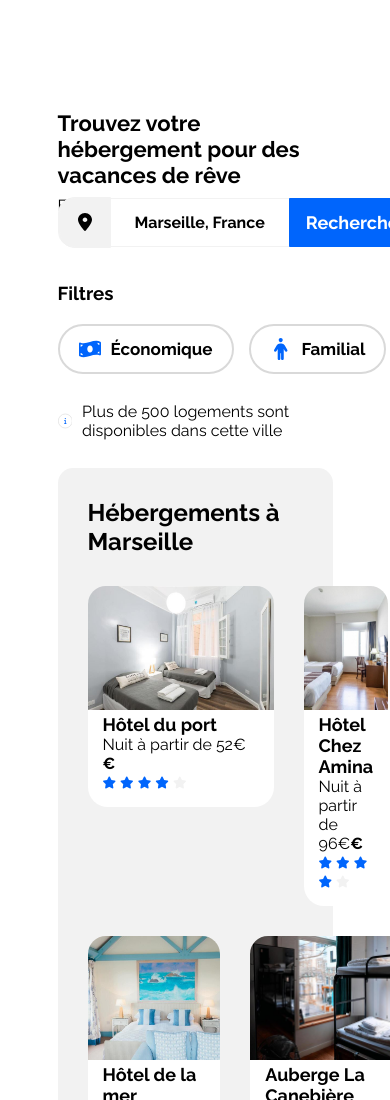
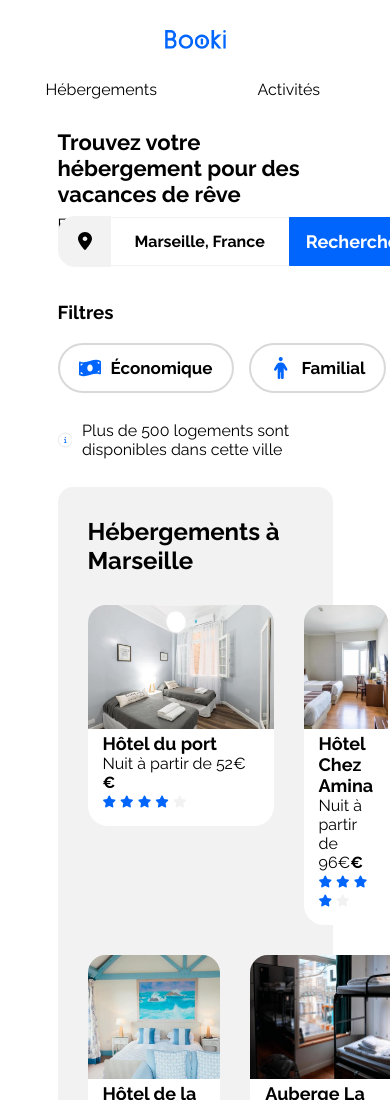
Before and after one commit to DagueG/Web-Project, a plain HTML site: page index.html in a window 390 px wide. Shown: the top 1100 px of the page. Drawn offline with Linux system fonts and the light colour scheme.

Commit message:
ADD: mobile start

```diff
--- a/css/style.css
+++ b/css/style.css
@@ -568,7 +568,37 @@ footer div p {
         width: 375px;
     }
     header {
-        gap: 518.601px;
+        flex-direction: column;
+        align-items: center;
+        gap: 0;
+    }
+    .navbar {
+        display: flex;
+        flex-direction: column;
+        align-items: center;
+        gap: 15px;
+        align-self: stretch;
+        height: auto;
+        width: 100%;
+    }
+    .navbar ul {
+        display: flex;
+        justify-content: center;
+        align-items: flex-start;
+        align-self: stretch;
+        height: auto;
+        width: 100%;
+        padding: 0px;
+        gap: 0;
+        margin: 0;
+    }
+    .navbar ul li {
+        width: 187.5px;
+        text-align: center;
+    }
+    .navbar ul li a:hover {
+        padding-top: 0px;
+        border-top: 0px;
     }
     .filter-bar {
         display: flex;
```
